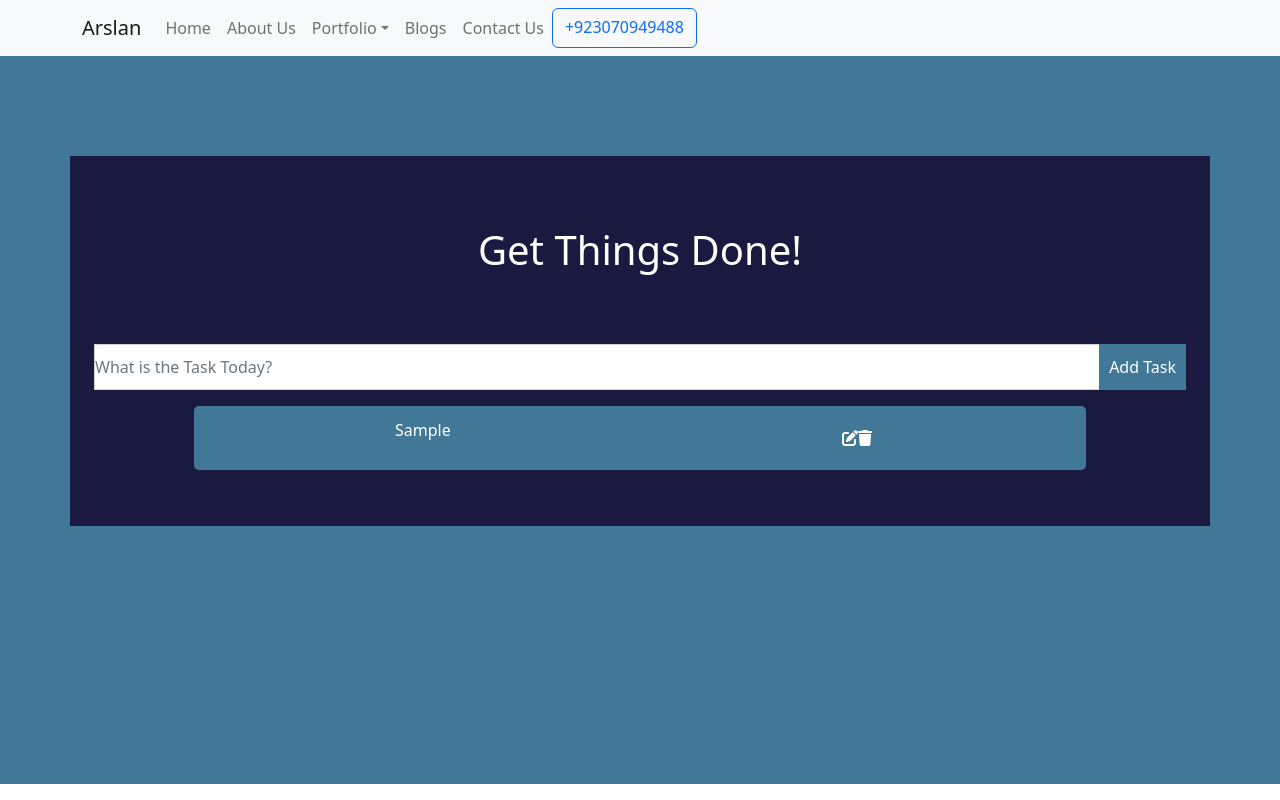
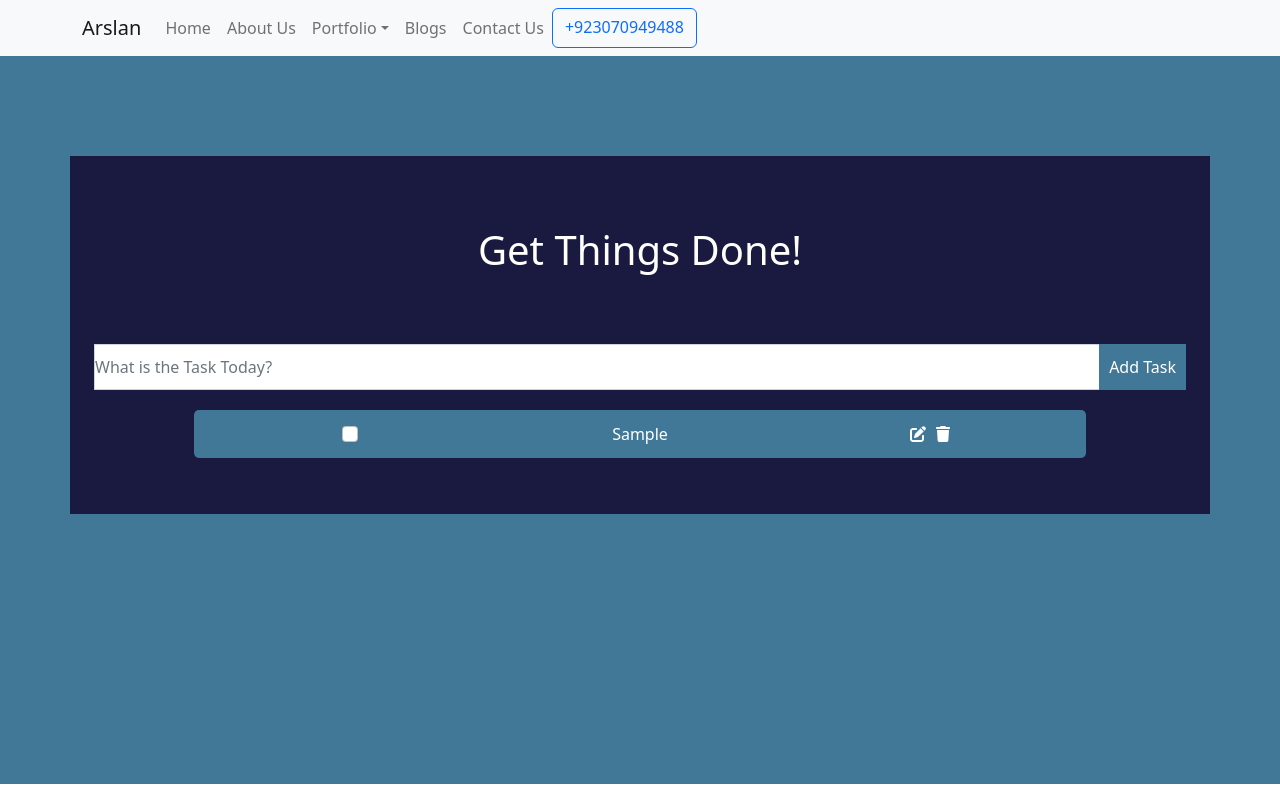
Before and after one commit to ArslanArshad105/react-projects, a React (Create React App) app: page /todolist in a window 1280 px wide. Both pictures are taken after typing "Sample" into the empty fields and a click on the button "Add Task". Built offline with nearby package versions, Linux system fonts and the light colour scheme.

Commit message:
Added checkbox to complete the task

```diff
--- a/src/Components/ToDoList/EditTodoTask.js
+++ b/src/Components/ToDoList/EditTodoTask.js
@@ -22,7 +22,7 @@ const EditTodoTask = ({ editTaskk, task }) => {
     }
   };
   return (
-    <Container>
+    <Container style={{ marginBottom: "20px" }}>
       <InputGroup>
         <FormControl
           className="InputTodos-FormControl"
--- a/src/Components/ToDoList/InputTodos.js
+++ b/src/Components/ToDoList/InputTodos.js
@@ -21,7 +21,7 @@ const InputTodos = ({ AddTodo }) => {
     }
   };
   return (
-    <Container>
+    <Container style={{ marginBottom: "20px" }}>
       <h1 className="InputTodosh1">Get Things Done!</h1>
       <div>
         <InputGroup>
--- a/src/Components/ToDoList/Todolist.css
+++ b/src/Components/ToDoList/Todolist.css
@@ -25,6 +25,7 @@
     padding: 10px 0px 10px 0px !important;
     width: 80% !important;
     border-radius: 0px !important;
+
 }
 .todo-btn {
     background-color: #427897 !important;
@@ -51,3 +52,10 @@
     margin-top: 1rem;
     cursor: pointer;
   }
+  .On-Checked {
+    text-decoration: line-through;
+    color: #000;
+  }
+  .fa-pen{
+margin-right: 10px;
+  }
--- a/src/Components/ToDoList/TodosList.js
+++ b/src/Components/ToDoList/TodosList.js
@@ -1,19 +1,30 @@
-import React from "react";
+import React, { useState } from "react";
 import "../ToDoList/Todolist.css";
 import { FontAwesomeIcon } from "@fortawesome/react-fontawesome";
 import { faPenToSquare, faTrash } from "@fortawesome/free-solid-svg-icons";
-import { Col, Container } from "react-bootstrap";
+import { Form, Col, Container, FormCheck } from "react-bootstrap";
 
 const TodosList = ({ task, DeleteTask, EditTask }) => {
+  const [checked, setChecked] = useState(false);
+
+  const handlechange = () => {
+    setChecked(!checked);
+    console.log("The checkbox was toggled");
+  };
   return (
     <Container className="Todolist-container">
       <Col>
-        {" "}
-        <p>{task.taskname}</p>{" "}
+        <Form>
+          <FormCheck onChange={handlechange} />
+        </Form>
+      </Col>
+      <Col>
+        <span className={checked ? "On-Checked" : ""}>{task.taskname}</span>
       </Col>
 
       <Col>
         <FontAwesomeIcon
+          className="fa-pen"
           icon={faPenToSquare}
           onClick={() => {
             EditTask(task.id);
```
